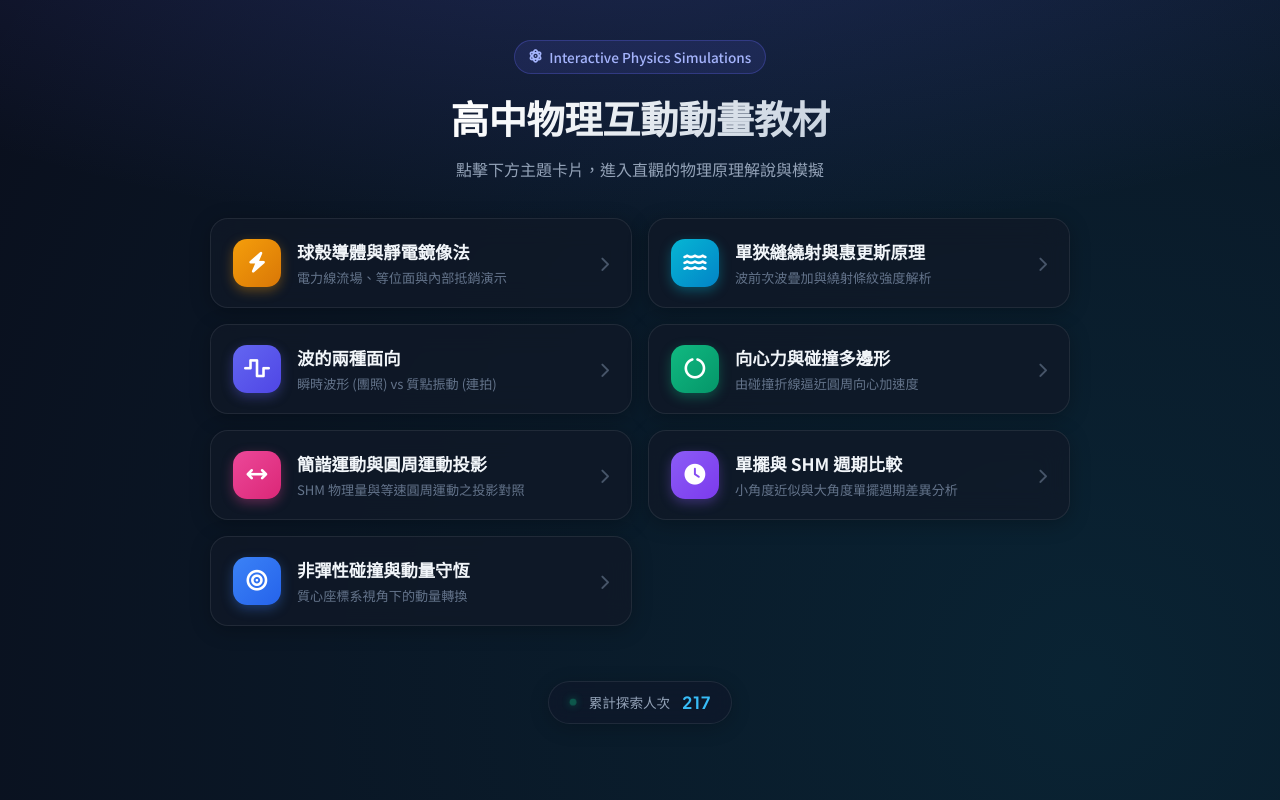
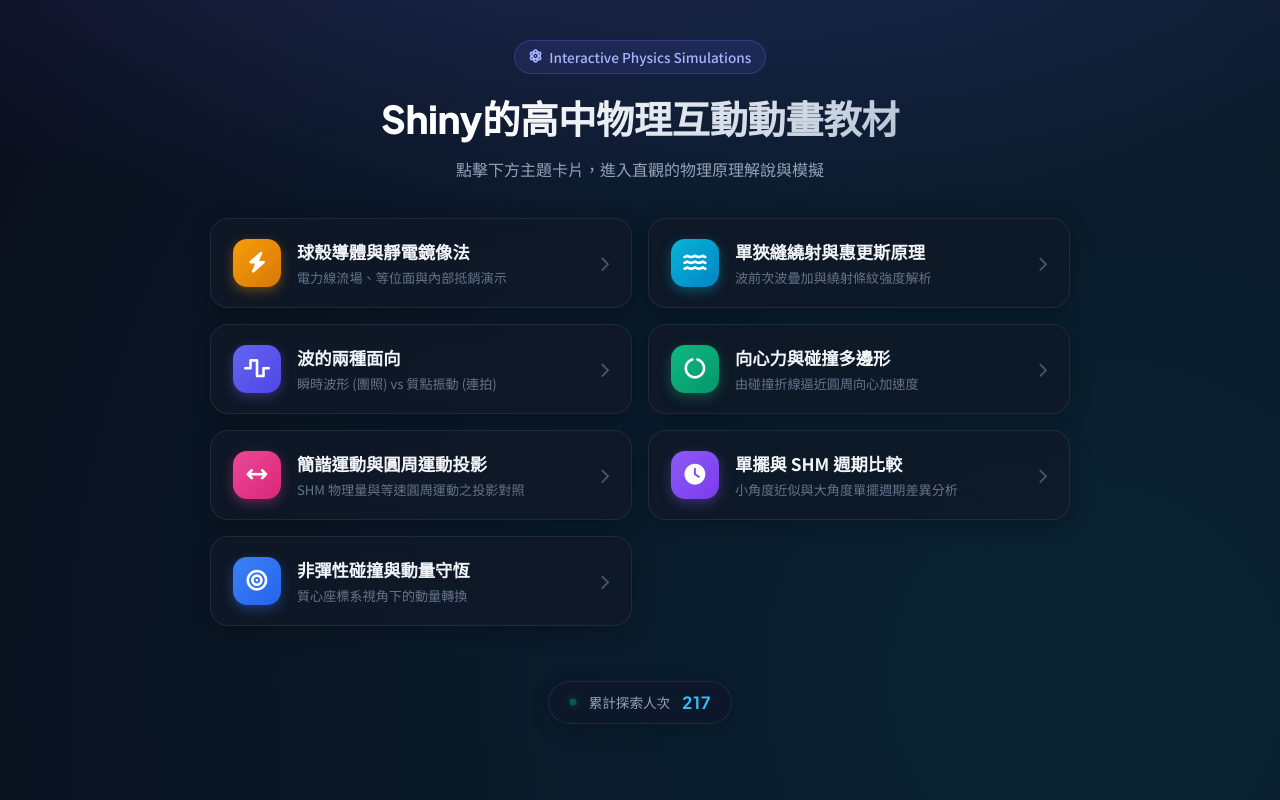
Before and after one commit to nmfdckk4/nmfdckk4.github.io, a plain HTML site: page index.html in a window 1280 px wide. Drawn offline with Linux system fonts and the light colour scheme.

Commit message:
Update website title and heading to Shiny的高中物理互動動畫教材

```diff
--- a/index.html
+++ b/index.html
@@ -3,7 +3,7 @@
 <head>
     <meta charset="UTF-8">
     <meta name="viewport" content="width=device-width, initial-scale=1.0">
-    <title>Shiny 的物理教學動畫網</title>
+    <title>Shiny的高中物理互動動畫教材</title>
     <link rel="preconnect" href="https://fonts.googleapis.com">
     <link rel="preconnect" href="https://fonts.gstatic.com" crossorigin>
     <link href="https://fonts.googleapis.com/css2?family=Plus+Jakarta+Sans:wght@500;700;800&family=Noto+Sans+TC:wght@400;500;700&display=swap" rel="stylesheet">
@@ -241,7 +241,7 @@
             <i class="fa-solid fa-atom"></i>
             <span>Interactive Physics Simulations</span>
         </div>
-        <h1>高中物理互動動畫教材</h1>
+        <h1>Shiny的高中物理互動動畫教材</h1>
         <p class="subtitle">點擊下方主題卡片，進入直觀的物理原理解說與模擬</p>
     </header>
 
```
